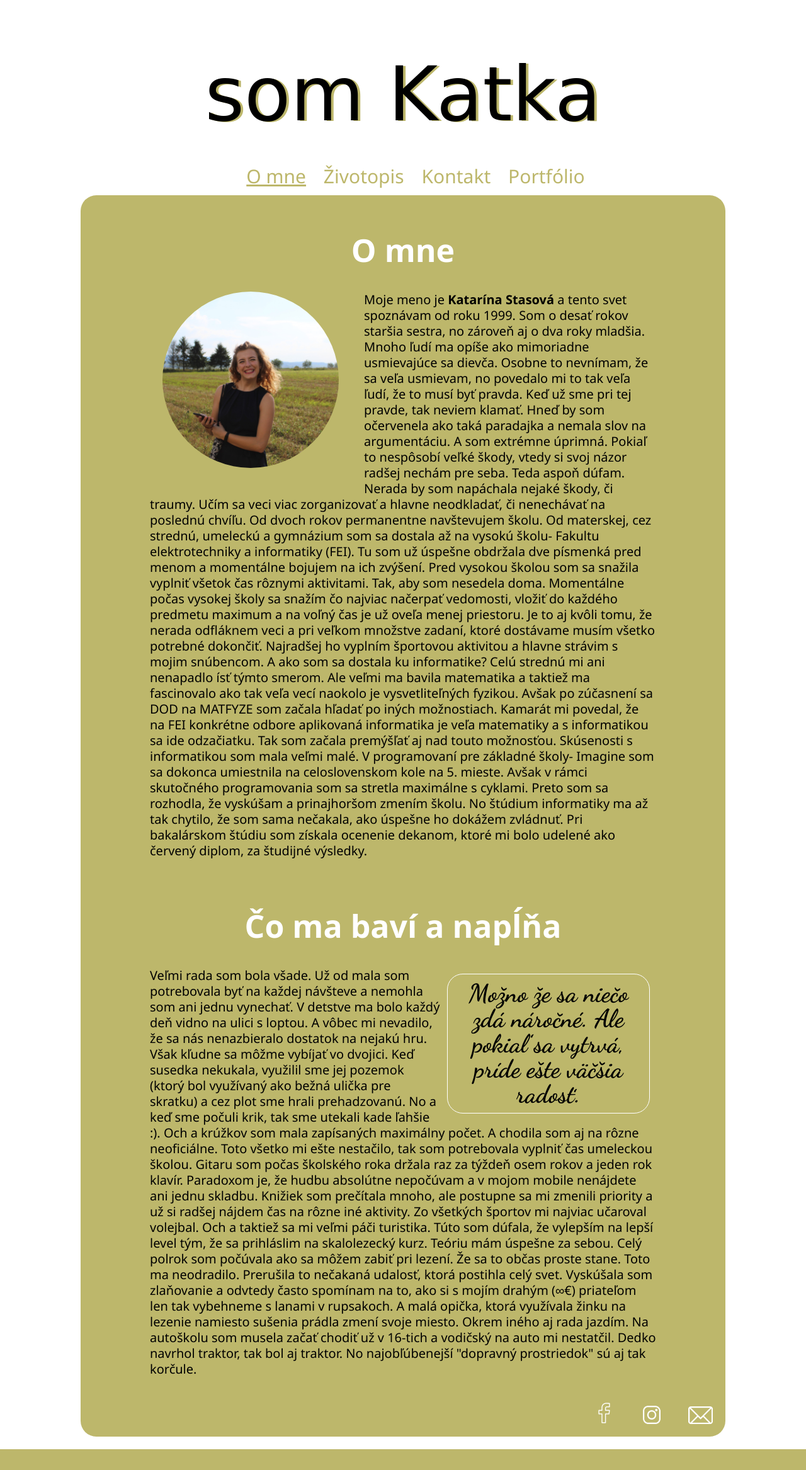
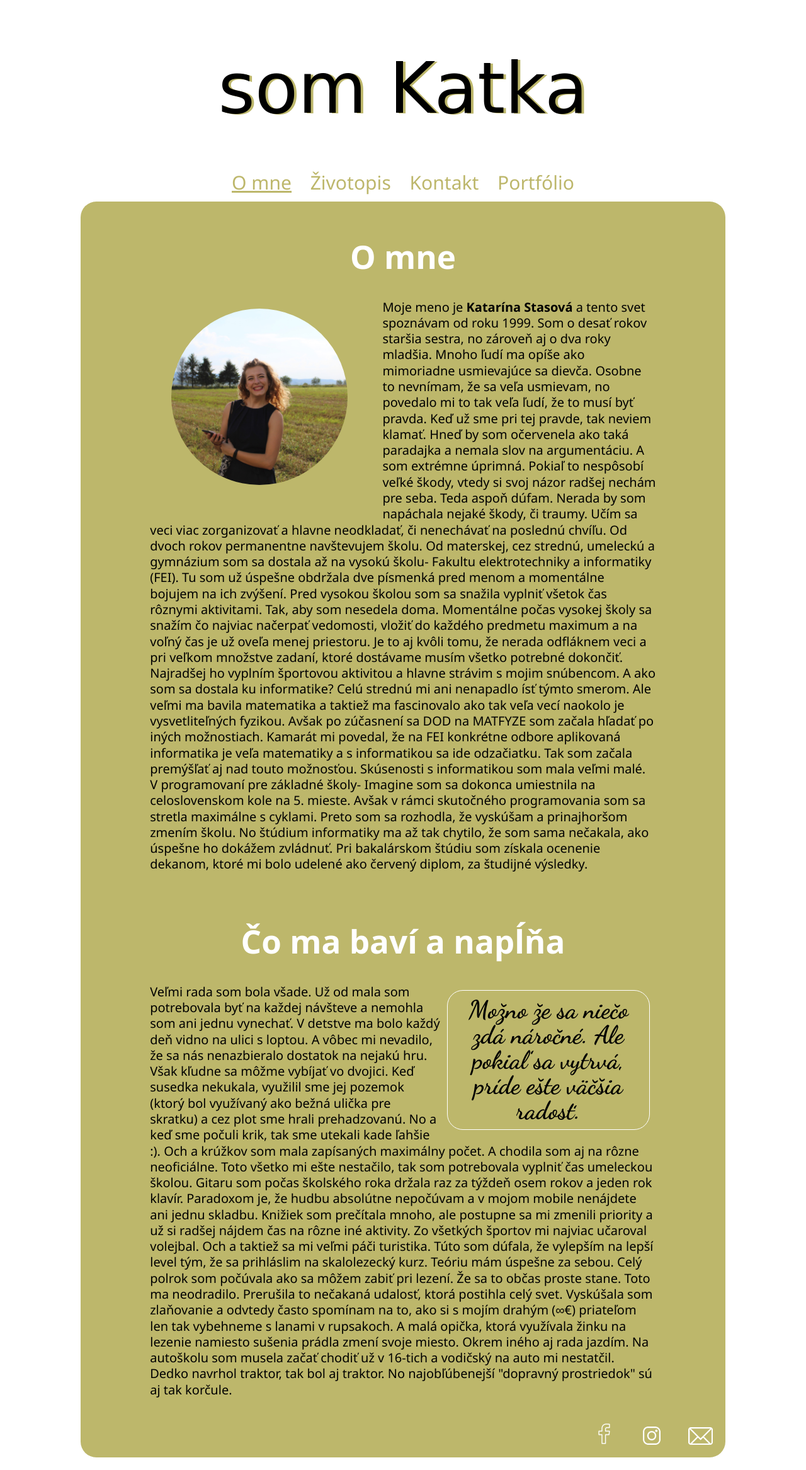
Before and after one commit to kStasova/portfolio, a PHP site: page /index.php in a window 1280 px wide. Shown: the whole page at 63% size. Before the commit the page ends 2301 px from the top, so only its background shows below. Run offline with PHP 8.4, Linux system fonts and the light colour scheme; some web fonts are replaced.

Commit message:
style: make more responsive

```diff
--- a/css/style.css
+++ b/css/style.css
@@ -11,31 +11,58 @@
     text-align: center;
 }
 
+@media (max-width: 768px) {
+    html{
+        font-size: 10px;
+    }
+    body{
+        margin: 20px 10px;
+    }
+    article{
+        padding: 10px 20px !important;
+    }
+    #obrazok{
+        width: 200px;
+        height: 200px;
+        margin: 0 0 15px 0 !important;
+    }
+    #citat{
+        display: none;
+    }
+
+    .project > img{
+        width: 260px;
+        height: 260px;
+    }
+    .description {
+        width: 220px !important;
+        height: 220px!important;}
+}
 
 h1 {
     font-family: 'Fredoka One', 'The Girl Next Door', cursive;
-    font-size: 120px;
-    margin-bottom: 40px;
+    font-size: 7rem;
+    margin-bottom: 4rem;
     font-weight: initial;
     text-shadow: 4px 1px darkkhaki;
 }
 
 h2 {
     color: white;
-    font-size: 50px;
+    font-size: 3.2rem;
     text-align: center;
-    line-height: 50px;
+    line-height: 3.1rem;
 }
 
 .podstranky {
-    font-size: 30px;
-    margin-bottom: 10px;
-
+    font-size: 1.88rem;
+    margin-bottom: 0.61rem;
+    padding-left: 0;
 }
 
 ul.podstranky li {
     display: inline;
-    margin: 10px;
+    margin: 0.68rem;
 }
 
 ul.podstranky li a{
@@ -53,21 +80,22 @@
     border-color: white;
     border-radius: 180px;
     float: left;
-    margin: 0 40px 30px 20px;
+    margin: 0 2.5rem 2rem 1.2rem;
+    padding: 15px;
 
 }
 
 article {
     overflow: auto;
     text-align: left;
-    padding: 10px 50px;
-    line-height: 25px;
-    font-size: 20px;
+    padding: 0.7rem 3.1rem;
+    line-height: 1.58rem;
+    font-size: 1.25rem;
 }
 
 section {
     background: darkkhaki;
-    padding: 10px 60px;
+    padding: 0.57rem 3.79rem;
 }
 
 
@@ -140,13 +168,16 @@
     padding: 0;
 }
 
+#kontakt{
+    padding-left: 2px;
+}
 #kontakt li a {
     display: flex;
     flex-direction: row;
 }
 
 .kontakt-img-div{
-    width: 45px;
+    width: 50px;
 }
 
 /*zivotopis*/
```
